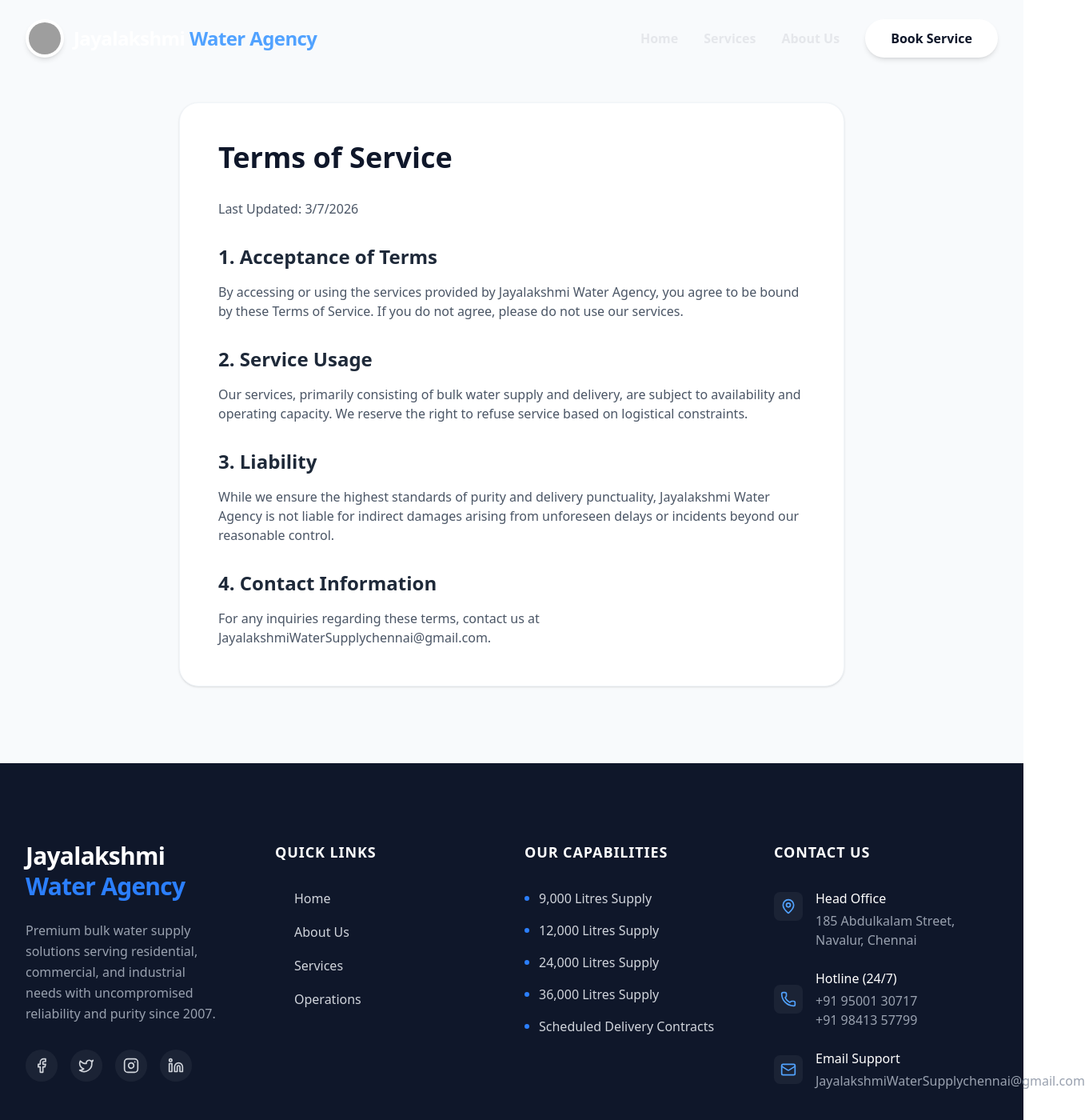
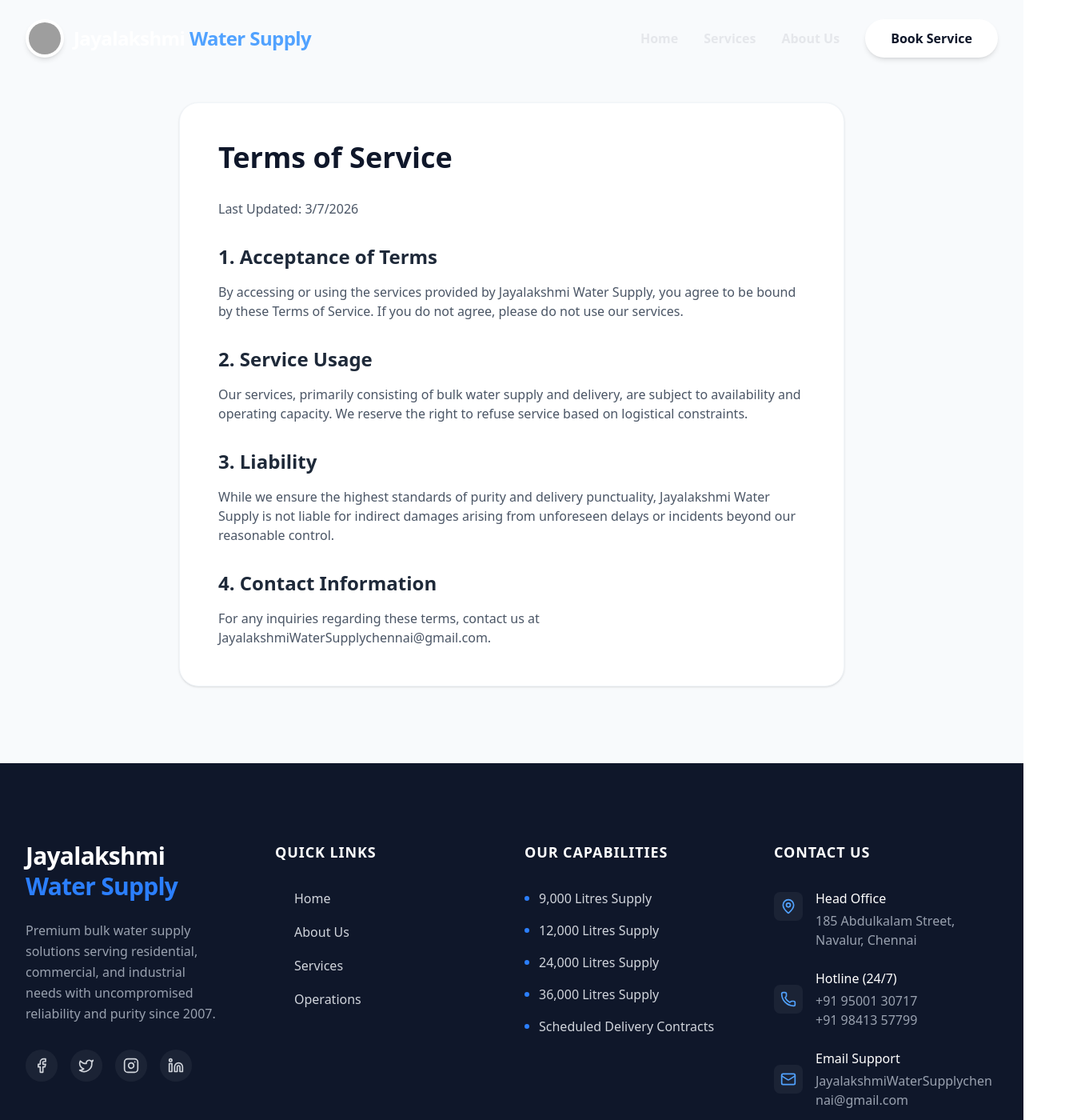
Before and after one commit to SRPtravels/JWA, a Next.js app: page /terms in a window 1280 px wide. Shown: the top 1400 px of the page at 80% size, 1357 px wide, since content can reach past the window. Built offline with nearby package versions, Linux system fonts and the light colour scheme; grey boxes are pictures that could not be loaded.

Commit message:
Fix email overflow in footer and globally rename Jayalakshmi Water Agency to Supply

```diff
--- a/src/app/layout.tsx
+++ b/src/app/layout.tsx
@@ -20,14 +20,14 @@ export const viewport = {
 };
 
 export const metadata: Metadata = {
-  title: "Jayalakshmi Water Agency | Premium Water Solutions",
+  title: "Jayalakshmi Water Supply | Premium Water Solutions",
   description: "Delivering clean, high-capacity water supply to apartments, commercial hubs, and construction sites in Chennai with precision and punctuality.",
-  keywords: ["bulk water supply", "water delivery chennai", "jayalakshmi water agency", "commercial water supply", "water tanker services"],
+  keywords: ["bulk water supply", "water delivery chennai", "jayalakshmi water supply", "commercial water supply", "water tanker services"],
   openGraph: {
-    title: "Jayalakshmi Water Agency | Premium Water Solutions",
+    title: "Jayalakshmi Water Supply | Premium Water Solutions",
     description: "Reliable, high-capacity water supply for residential, commercial & industrial sectors.",
     url: "https://jayalakshmiwateragency.com",
-    siteName: "Jayalakshmi Water Agency",
+    siteName: "Jayalakshmi Water Supply",
     locale: "en_IN",
     type: "website",
   },
--- a/src/app/privacy/page.tsx
+++ b/src/app/privacy/page.tsx
@@ -8,7 +8,7 @@ export default function PrivacyPolicy() {
                         <p className="mb-4">Last Updated: {new Date().toLocaleDateString()}</p>
 
                         <h2 className="text-2xl font-semibold mt-8 mb-4 text-gray-800">1. Information We Collect</h2>
-                        <p className="mb-4">At Jayalakshmi Water Agency, we collect personal information that you voluntarily provide to us when you express an interest in obtaining information about us or our services, such as when you fill out our contact form or chat with us on WhatsApp.</p>
+                        <p className="mb-4">At Jayalakshmi Water Supply, we collect personal information that you voluntarily provide to us when you express an interest in obtaining information about us or our services, such as when you fill out our contact form or chat with us on WhatsApp.</p>
 
                         <h2 className="text-2xl font-semibold mt-8 mb-4 text-gray-800">2. How We Use Your Information</h2>
                         <p className="mb-4">We use the information we collect or receive to communicate with you, fulfill and manage your orders, and provide you with customer service.</p>
--- a/src/app/terms/page.tsx
+++ b/src/app/terms/page.tsx
@@ -8,13 +8,13 @@ export default function TermsOfService() {
                         <p className="mb-4">Last Updated: {new Date().toLocaleDateString()}</p>
 
                         <h2 className="text-2xl font-semibold mt-8 mb-4 text-gray-800">1. Acceptance of Terms</h2>
-                        <p className="mb-4">By accessing or using the services provided by Jayalakshmi Water Agency, you agree to be bound by these Terms of Service. If you do not agree, please do not use our services.</p>
+                        <p className="mb-4">By accessing or using the services provided by Jayalakshmi Water Supply, you agree to be bound by these Terms of Service. If you do not agree, please do not use our services.</p>
 
                         <h2 className="text-2xl font-semibold mt-8 mb-4 text-gray-800">2. Service Usage</h2>
                         <p className="mb-4">Our services, primarily consisting of bulk water supply and delivery, are subject to availability and operating capacity. We reserve the right to refuse service based on logistical constraints.</p>
 
                         <h2 className="text-2xl font-semibold mt-8 mb-4 text-gray-800">3. Liability</h2>
-                        <p className="mb-4">While we ensure the highest standards of purity and delivery punctuality, Jayalakshmi Water Agency is not liable for indirect damages arising from unforeseen delays or incidents beyond our reasonable control.</p>
+                        <p className="mb-4">While we ensure the highest standards of purity and delivery punctuality, Jayalakshmi Water Supply is not liable for indirect damages arising from unforeseen delays or incidents beyond our reasonable control.</p>
 
                         <h2 className="text-2xl font-semibold mt-8 mb-4 text-gray-800">4. Contact Information</h2>
                         <p>For any inquiries regarding these terms, contact us at JayalakshmiWaterSupplychennai@gmail.com.</p>
--- a/src/components/About.tsx
+++ b/src/components/About.tsx
@@ -22,7 +22,7 @@ export default function About() {
                         transition={{ duration: 0.5, ease: "easeInOut" }}
                         className="lg:w-1/2"
                     >
-                        <h2 className="text-4xl font-bold mb-6">The Jayalakshmi Water Agency Standard.</h2>
+                        <h2 className="text-4xl font-bold mb-6">The Jayalakshmi Water Supply Standard.</h2>
                         <p className="text-gray-600 text-lg mb-8 leading-relaxed">
                             We don't just supply water; we deliver peace of mind. With stringent hygiene protocols for storage and transit, a GPS-tracked fleet ensuring on-time arrival, and highly trained operators using specialized equipment, we guarantee seamless offloading and uncompromising quality.
                         </p>
@@ -59,7 +59,7 @@ export default function About() {
                                 const location = formData.get('location');
                                 const requirement = formData.get('requirement');
 
-                                let text = `*New Inquiry:*\nHello Jayalakshmi Water Agency, I am ${name}`;
+                                let text = `*New Inquiry:*\nHello Jayalakshmi Water Supply, I am ${name}`;
                                 if (company) text += ` from ${company}`;
                                 text += `.\n\n*Delivery Location:*\n${location}\n\n*Requirement:*\n${requirement}`;
 
--- a/src/components/Footer.tsx
+++ b/src/components/Footer.tsx
@@ -11,7 +11,7 @@ export default function Footer() {
                     <div className="flex flex-col gap-6 lg:pr-8">
                         <Link href="/" className="inline-block">
                             <span className="font-bold text-3xl tracking-tight leading-tight text-white">
-                                Jayalakshmi <span className="text-blue-500">Water Agency</span>
+                                Jayalakshmi <span className="text-blue-500">Water Supply</span>
                             </span>
                         </Link>
                         <p className="text-gray-400 leading-relaxed">
@@ -115,7 +115,7 @@ export default function Footer() {
                                 </div>
                                 <div>
                                     <span className="block text-white font-medium mb-1">Email Support</span>
-                                    <span className="text-gray-400">JayalakshmiWaterSupplychennai@gmail.com</span>
+                                    <span className="text-gray-400 break-all">JayalakshmiWaterSupplychennai@gmail.com</span>
                                 </div>
                             </li>
                         </ul>
@@ -124,7 +124,7 @@ export default function Footer() {
 
                 {/* Bottom Bar */}
                 <div className="pt-8 border-t border-gray-800 flex flex-col md:flex-row justify-between items-center gap-4 text-sm text-gray-500">
-                    <p>&copy; {new Date().getFullYear()} Jayalakshmi Water Agency. All rights reserved.</p>
+                    <p>&copy; {new Date().getFullYear()} Jayalakshmi Water Supply. All rights reserved.</p>
                     <div className="flex items-center gap-6">
                         <Link href="/privacy" className="hover:text-white transition-colors">Privacy Policy</Link>
                         <Link href="/terms" className="hover:text-white transition-colors">Terms of Service</Link>
--- a/src/components/Hero.tsx
+++ b/src/components/Hero.tsx
@@ -11,7 +11,7 @@ export default function Hero() {
             <div className="absolute inset-0 z-0">
                 <img
                     src="/water-trucks.jpg"
-                    alt="Jayalakshmi Water Agency Fleet"
+                    alt="Jayalakshmi Water Supply Fleet"
                     className="w-full h-full object-cover opacity-60"
                 />
                 <div className="absolute inset-0 bg-gradient-to-b from-black/80 via-black/50 to-black/90" />
--- a/src/components/LiveOperations.tsx
+++ b/src/components/LiveOperations.tsx
@@ -30,7 +30,7 @@ export default function LiveOperations() {
                 <div className="text-center max-w-2xl mx-auto mb-16">
                     <h2 className="text-4xl font-bold mb-4">Our Process in Motion</h2>
                     <p className="text-gray-600 text-lg">
-                        Real-time updates from our latest delivery operations and quality checks. Witness the Jayalakshmi Water Agency standard of excellence.
+                        Real-time updates from our latest delivery operations and quality checks. Witness the Jayalakshmi Water Supply standard of excellence.
                     </p>
                 </div>
 
--- a/src/components/Navbar.tsx
+++ b/src/components/Navbar.tsx
@@ -34,12 +34,12 @@ export default function Navbar() {
                     <div className="w-12 h-12 rounded-full overflow-hidden bg-white p-1 shadow-md">
                         <img
                             src="/waterlogo.png"
-                            alt="Jayalakshmi Water Agency"
+                            alt="Jayalakshmi Water Supply"
                             className="w-full h-full object-cover rounded-full"
                         />
                     </div>
                     <span className={`font-bold text-xl md:text-2xl tracking-tight leading-tight transition-colors ${scrolled ? 'text-gray-900' : 'text-white'}`}>
-                        Jayalakshmi <span className={scrolled ? 'text-blue-600' : 'text-blue-400'}>Water Agency</span>
+                        Jayalakshmi <span className={scrolled ? 'text-blue-600' : 'text-blue-400'}>Water Supply</span>
                     </span>
                 </Link>
 
```
